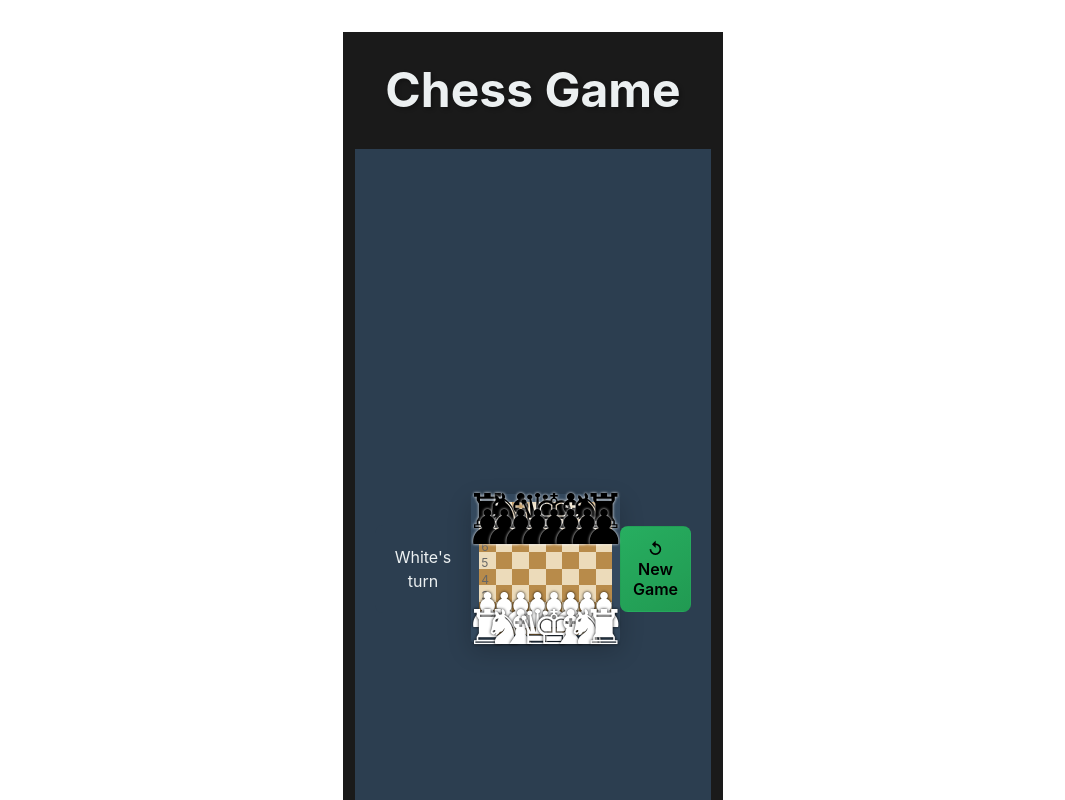
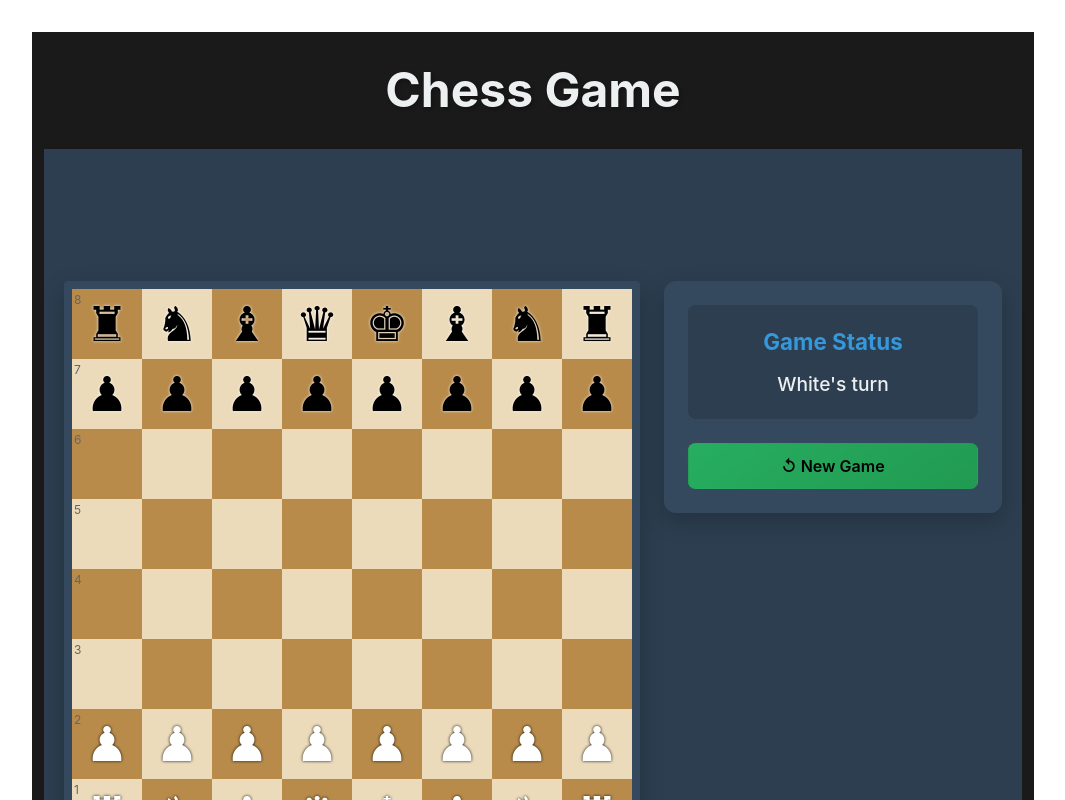
Before and after one commit to notaglitch/chessy, a React (Vite) app in the folder frontend/: page / in a window 1280 px wide. Shown: the top 800 px of the page, without its empty margins (107-1172 px from the left). Built offline with nearby package versions, Linux system fonts and the light colour scheme.

Commit message:
Updated UI & UX

```diff
--- a/frontend/src/components/ChessBoard.jsx
+++ b/frontend/src/components/ChessBoard.jsx
@@ -170,10 +170,15 @@ function ChessBoard() {
 
   return (
     <div className="chess-container">
+      <div className="chess-main">
+        <div className="board-wrapper">
+          {renderBoard()}
+        </div>
+        <div className="chess-sidebar">
           <div className="game-info">
-        <div>{getGameStatus()}</div>
+            <h2>Game Status</h2>
+            <div className="status">{getGameStatus()}</div>
           </div>
-      {renderBoard()}
           <div className="game-controls">
             <button
               className="control-btn new-game"
@@ -183,6 +188,8 @@ function ChessBoard() {
             </button>
           </div>
         </div>
+      </div>
+    </div>
   )
 }
 
```
Lines whose indentation alone changed are shown as unchanged.
